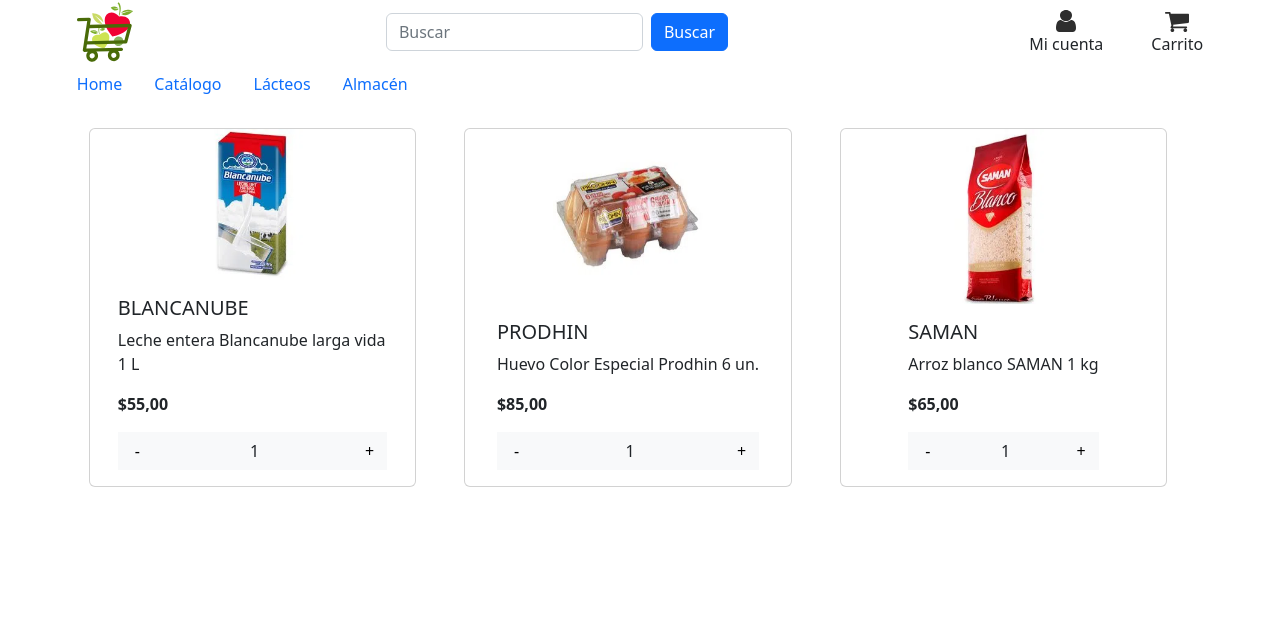
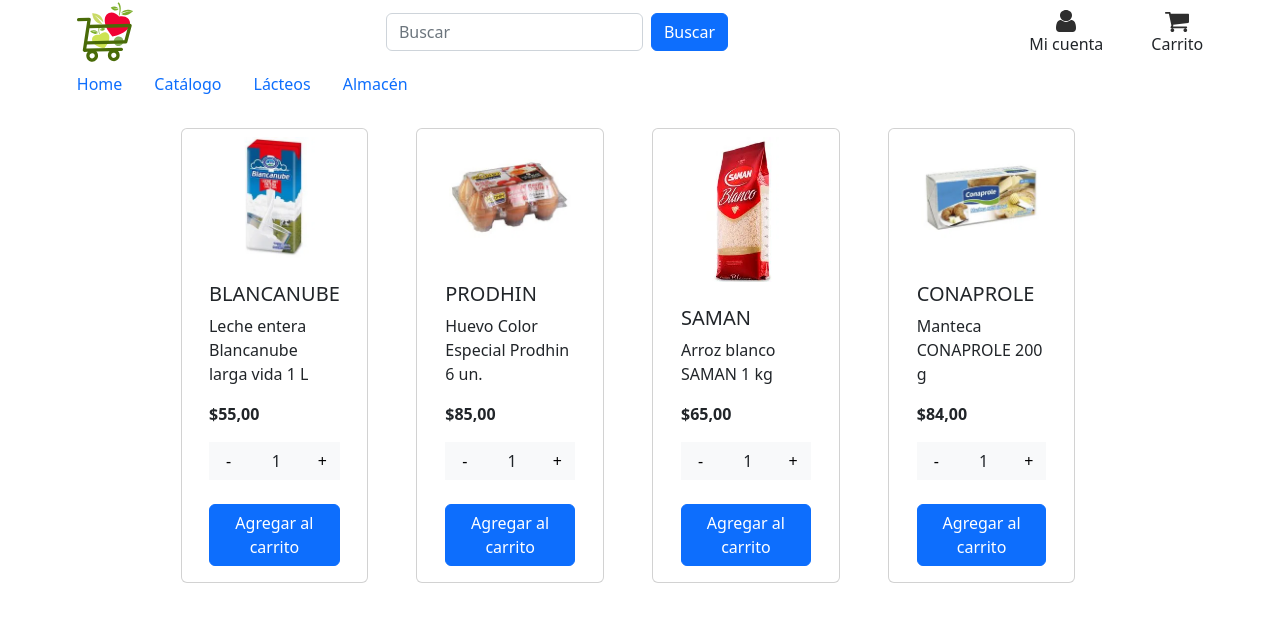
Before and after one commit to FacundoSosa/open-fresh, a React (Create React App) app: page /catalogo in a window 1280 px wide. Shown: the top 622 px of the page. Built offline with nearby package versions, Linux system fonts and the light colour scheme.

Commit message:
desafio cartContext

```diff
--- a/public/productos.json
+++ b/public/productos.json
@@ -28,6 +28,16 @@
         "nombre": "Arroz blanco SAMAN 1 kg",
         "precio": 65,
         "stock": 3
+    },
+
+    {
+        "id": 4,
+        "categoria": "lacteos",
+        "img": "../assets/manteca.webp",
+        "marca": "CONAPROLE",
+        "nombre": "Manteca CONAPROLE 200 g",
+        "precio": 84,
+        "stock": 3
     }
 
 ]
--- a/src/App.js
+++ b/src/App.js
@@ -5,11 +5,13 @@
 import ItemListContainer from './componentes/Container/ItemListContainer/ItemListContainer';
 import ItemDetailContainer from './componentes/Container/ItemDetailContainer/ItemDetailContainer';
 import Carrito from './componentes/Carrito/CartView/Carrito';
+import CartProvider from './componentes/Carrito/CartContext/CartContext';
 
 
 
 function App() {
   return (
+    <CartProvider>
       <BrowserRouter>
         <Routes>
           <Route exact path='/' element={<Home />}/>
@@ -19,6 +21,7 @@
           <Route exact path='/carrito' element={<Carrito />}/>
         </Routes>
       </BrowserRouter>
+    </CartProvider>
   );
 }
 
--- /dev/null
+++ b/src/componentes/Carrito/CartContext/CartContext.jsx
@@ -0,0 +1,35 @@
+import React from 'react'
+import { useState } from 'react'
+import { createContext } from 'react'
+
+export const CartContext = createContext()
+
+const CartProvider = (props) => {
+    const [cart, setCart] = useState([])
+
+    const addItem = (item, cantidad) => {
+        if (isInCart(item.id)) {
+            const producto = cart.find(prod => prod.id === item.id)
+            cart[cart.indexOf(producto)].cantidad += cantidad;
+            setCart([...cart])
+        } else {
+            setCart([...cart, {...item, cantidad:cantidad}])
+        }
+    }
+
+    const clear = () => {
+        setCart([])
+    }
+
+    const isInCart = (id) => {
+        return cart.some(item => item.id === id);
+    }
+
+    return (
+        <CartContext.Provider value={{cart, addItem, clear, isInCart}}>
+            {props.children}
+        </CartContext.Provider>
+    )
+}
+
+export default CartProvider;
--- a/src/componentes/Item/Item/Item.jsx
+++ b/src/componentes/Item/Item/Item.jsx
@@ -1,24 +1,26 @@
-import React from 'react';
+import React, { useContext, useState } from 'react';
 import { Link } from 'react-router-dom';
+import { CartContext } from '../../Carrito/CartContext/CartContext';
 import ItemCount from '../ItemCount/ItemCount';
-import { useState } from 'react';
 
 const Item = ({ item }) => {
+    const {addItem} = useContext(CartContext);
     const [contador, setContador] = useState(0);
 
     const onAdd = (contador) => {
         setContador(contador);
+        addItem(item, contador);
     }
 
     return(
-        <div className="card col m-4 d-flex flex-column justify-content-center align-items-center">
-            <img src={item.img} className="card-img-top w-50 h-50" alt="..."/>
+        <div className="card col-md-2 m-4 d-flex flex-column justify-content-center align-items-center">
+            <img src={item.img} className="card-img-top img-fluid w-75 h-75 my-2" alt="..."/>
             <div className="card-body">
                 <h5 className="card-title">{item.marca}</h5>
                 <p className="card-text">{item.nombre}</p>
                 <p className="card-text fw-bold">${item.precio},00</p>
 
-                {contador === 0 ? <ItemCount stock={item.stock} onAdd={onAdd}/> : <Link to= {`/producto/${item.id}`}  className="btn btn-primary w-100 mt-4">Ver más</Link>}
+                {contador < item.stock ? <ItemCount stock={item.stock} onAdd={onAdd}/> : <Link to= {`/producto/${item.id}`}  className="btn btn-primary w-100 mt-4">Ver más</Link>}
             </div>
         </div>
     )
--- a/src/componentes/Item/ItemCount/ItemCount.jsx
+++ b/src/componentes/Item/ItemCount/ItemCount.jsx
@@ -1,27 +1,35 @@
-import React from 'react';
-import { useState } from 'react';
+import React, { useState } from 'react';
+
+
 
 const ItemCount = ({stock, onAdd}) => {
+    const [itemStock, setItemStock] = useState(stock)
+    const [cantidad, setCantidad] = useState(1);
 
-    const [cantidad, setCantidad] = useState(1);
     const aumentarCantidad = () => {
         setCantidad(cantidad + 1);
-        console.log(cantidad);
         onAdd(cantidad)
-
     }
     const disminuirCantidad = () => {
-        if (cantidad < 1) {
-            cantidad = 0;
+        if (cantidad < 2) {
+            cantidad = 1
         }
         setCantidad(cantidad - 1);
     }
 
+    const agregarProductos = () => {
+        onAdd(cantidad)
+        setItemStock(itemStock - cantidad)
+    }
+
     return (
-        <div className='d-flex align-items-center justify-content-between bg-light'>
-            <button className='btn btn-light mx-2 px-2' onClick={disminuirCantidad}>-</button>
-            <span>{cantidad}</span>
-            <button className='btn btn-light mx-2 px-1' onClick={aumentarCantidad}>+</button>
+        <div>
+            <div className='d-flex align-items-center justify-content-between bg-light'>
+                <button className='btn btn-light mx-2 px-2' onClick={disminuirCantidad}>-</button>
+                <span>{cantidad}</span>
+                <button className='btn btn-light mx-2 px-1' onClick={aumentarCantidad}>+</button>
+            </div>
+            <button className='btn btn-primary w-100 mt-4' onClick={agregarProductos}>Agregar al carrito</button>
         </div>
     )
 }
--- a/src/componentes/Item/ItemDetail/ItemDetail.jsx
+++ b/src/componentes/Item/ItemDetail/ItemDetail.jsx
@@ -12,12 +12,13 @@
 
   return (
     <div className="d-flex">
-      <img src={item.img} className="card-img-top w-25 h-25" alt="..."/>
+      <img src={item.img} className="card-img-top w-25 h-25 p-5" alt="..."/>
       <div className="card-body d-flex flex-column justify-content-center align-items-start px-5">
         <h5 className="card-title">{item.marca} </h5>
         <p className="card-text">{item.nombre} </p>
         <p className="card-text fw-bold">${item.precio} </p>
-        {contador === 0 ? <ItemCount onAdd={onAdd}/> : <Link to="/carrito" className="btn btn-primary mt-4">Ir al carrito</Link>}
+        {contador < item.stock ? <ItemCount onAdd={onAdd}/> : <Link to="/carrito" className="btn btn-primary mt-4">Ir al carrito</Link>}
+        <button className='btn btn-primary mt-4'>Agregar al carrito</button>
       </div>
     </div>
   )
--- a/src/componentes/Item/ItemList/ItemList.jsx
+++ b/src/componentes/Item/ItemList/ItemList.jsx
@@ -4,7 +4,7 @@
 const ItemList = ({items}) => {
 
     return (
-        <div className='row'>
+        <div className='row d-flex justify-content-center'>
             {items.map(item => {
                 return (
                     <Item key={item.id} item={item} />
```
Also changed, not shown: public/assets/manteca.webp (added).
